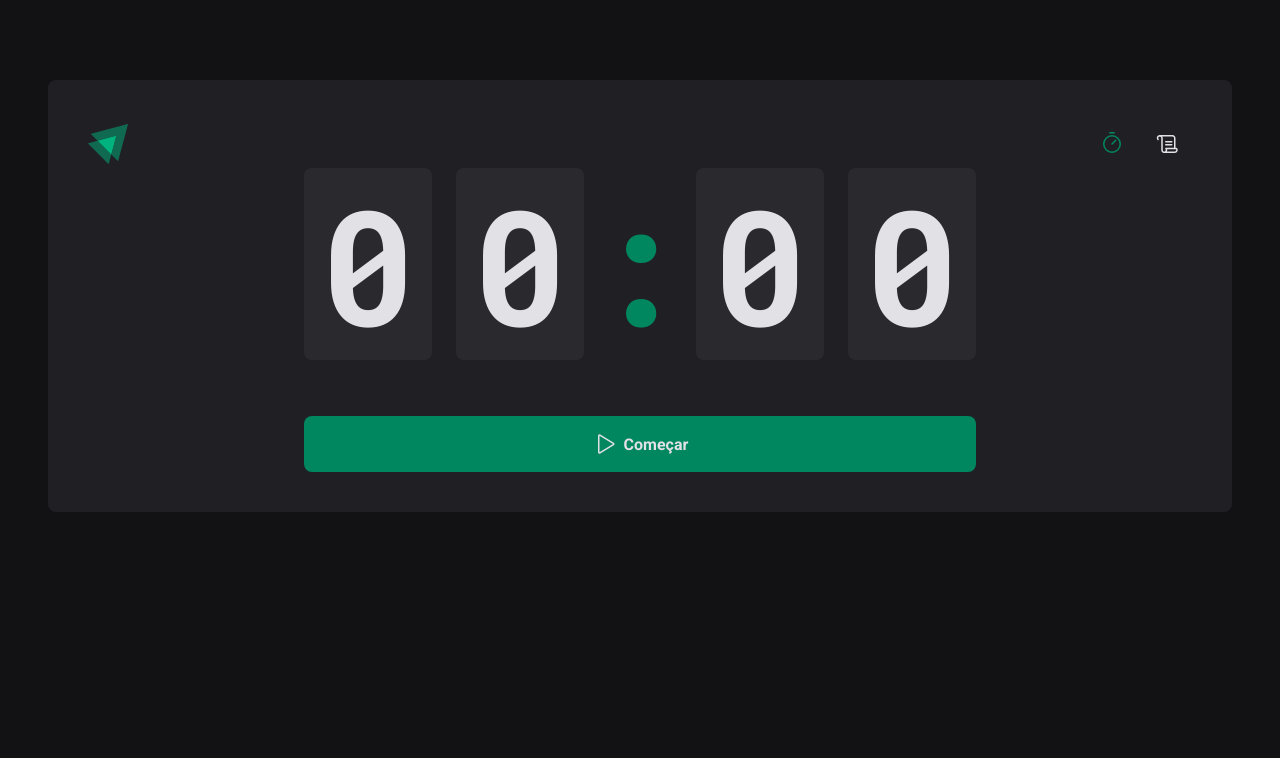
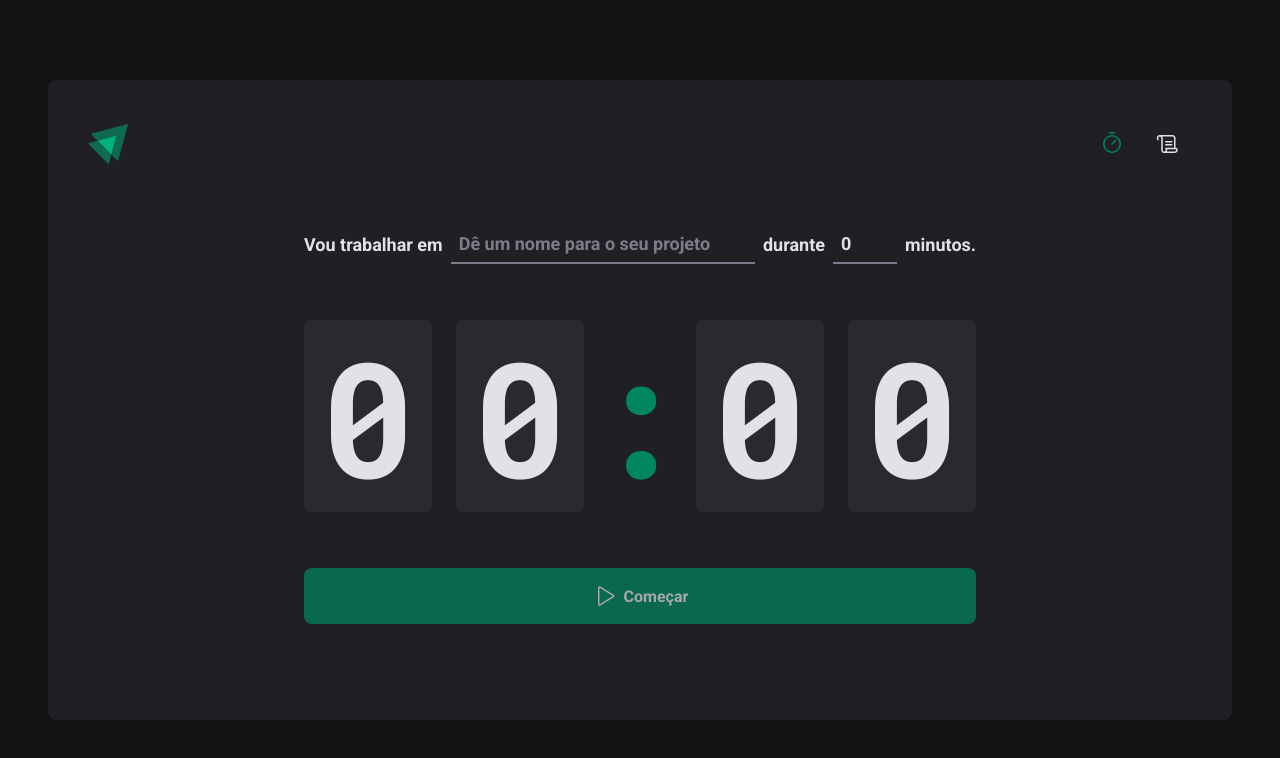
Before and after one commit to brunosllz/Ignite-timer, a React (Vite) app: page / in a window 1280 px wide. Shown: the top 758 px of the page. Built offline with nearby package versions, Linux system fonts and the light colour scheme.

Commit message:
Add context provider on the routes

```diff
--- a/src/App.tsx
+++ b/src/App.tsx
@@ -4,12 +4,15 @@ import { Router } from './Router'
 
 import { defaultTheme } from './styles/theme/default'
 import { GlobalStyle } from './styles/global'
+import { CyclesContextProvider } from './context/CyclesContext'
 
 export function App() {
   return (
     <ThemeProvider theme={defaultTheme}>
       <BrowserRouter>
-        <Router />
+        <CyclesContextProvider>
+          <Router />
+        </CyclesContextProvider>
       </BrowserRouter>
       <GlobalStyle />
     </ThemeProvider>
--- /dev/null
+++ b/src/context/CyclesContext.tsx
@@ -0,0 +1,102 @@
+import { createContext, ReactNode, useState } from 'react'
+
+interface Cycle {
+  id: string
+  task: string
+  minutesAmount: number
+  startDate: Date
+  interruptedDate?: Date
+  fineshedDate?: Date
+}
+
+interface CreateCycleData {
+  task: string
+  minutesAmount: number
+}
+
+interface CyclesContextData {
+  activeCycle: Cycle | undefined
+  activeCycleId: string | null
+  amountSecondsPassed: number
+  markCurrentCycleAsFinished: () => void
+  setSecondsPassed: (second: number) => void
+  createNewCycle: (data: CreateCycleData) => void
+  interruptCurrentCycle: () => void
+}
+
+interface CyclesContextProviderProps {
+  children: ReactNode
+}
+
+export const CyclesContext = createContext({} as CyclesContextData)
+
+export function CyclesContextProvider({
+  children,
+}: CyclesContextProviderProps) {
+  const [cycles, setCycles] = useState<Cycle[]>([])
+  const [activeCycleId, setActiveCycleId] = useState<string | null>(null)
+  const [amountSecondsPassed, setAmountSecoundsPassed] = useState(0)
+
+  const activeCycle = cycles.find((clycle) => clycle.id === activeCycleId)
+
+  function createNewCycle(data: CreateCycleData) {
+    const id = String(new Date().getTime())
+
+    const newCyle: Cycle = {
+      id,
+      task: data.task,
+      minutesAmount: data.minutesAmount,
+      startDate: new Date(),
+    }
+
+    setCycles((state) => [...state, newCyle])
+    setActiveCycleId(id)
+    setAmountSecoundsPassed(0)
+  }
+
+  function interruptCurrentCycle() {
+    setCycles((state) =>
+      state.map((cycle) => {
+        if (cycle.id === activeCycleId) {
+          return { ...cycle, interruptedDate: new Date() }
+        } else {
+          return cycle
+        }
+      }),
+    )
+
+    setActiveCycleId(null)
+  }
+
+  function markCurrentCycleAsFinished() {
+    setCycles((state) =>
+      state.map((cycle) => {
+        if (cycle.id === activeCycleId) {
+          return { ...cycle, fineshedDate: new Date() }
+        } else {
+          return cycle
+        }
+      }),
+    )
+  }
+
+  function setSecondsPassed(seconds: number) {
+    setAmountSecoundsPassed(seconds)
+  }
+
+  return (
+    <CyclesContext.Provider
+      value={{
+        activeCycle,
+        activeCycleId,
+        markCurrentCycleAsFinished,
+        amountSecondsPassed,
+        setSecondsPassed,
+        createNewCycle,
+        interruptCurrentCycle,
+      }}
+    >
+      {children}
+    </CyclesContext.Provider>
+  )
+}
--- a/src/pages/Home/components/Countdown/index.tsx
+++ b/src/pages/Home/components/Countdown/index.tsx
@@ -1,12 +1,16 @@
-import { useContext, useEffect, useState } from 'react'
+import { useContext, useEffect } from 'react'
 import { CountdownContainer, Separator } from './styles'
 import { differenceInSeconds } from 'date-fns'
-import { CyclesContext } from '../..'
+import { CyclesContext } from '../../../../context/CyclesContext'
 
 export function Countdown() {
-  const { activeCycle, activeCycleId, markCurrentCycleAsFinished } =
-    useContext(CyclesContext)
-  const [amountSecondsPassed, setAmountSecoundsPassed] = useState(0)
+  const {
+    activeCycle,
+    activeCycleId,
+    markCurrentCycleAsFinished,
+    amountSecondsPassed,
+    setSecondsPassed,
+  } = useContext(CyclesContext)
 
   const totalSeconds = activeCycle ? activeCycle.minutesAmount * 60 : 0
 
@@ -31,10 +35,10 @@ export function Countdown() {
         if (secoundsDifference >= totalSeconds) {
           markCurrentCycleAsFinished()
 
-          setAmountSecoundsPassed(totalSeconds)
+          setSecondsPassed(totalSeconds)
           clearInterval(interval)
         } else {
-          setAmountSecoundsPassed(secoundsDifference)
+          setSecondsPassed(secoundsDifference)
         }
       }, 1000)
     }
@@ -42,7 +46,13 @@ export function Countdown() {
     return () => {
       clearInterval(interval)
     }
-  }, [activeCycle, totalSeconds, activeCycleId, markCurrentCycleAsFinished])
+  }, [
+    activeCycle,
+    totalSeconds,
+    activeCycleId,
+    markCurrentCycleAsFinished,
+    setSecondsPassed,
+  ])
 
   useEffect(() => {
     if (activeCycle) {
--- a/src/pages/Home/components/NewCycleForm/index.tsx
+++ b/src/pages/Home/components/NewCycleForm/index.tsx
@@ -1,28 +1,12 @@
+import { useContext } from 'react'
+
 import { FormContainer, MinutesAmountInput, TaskInput } from './styles'
-import { useForm } from 'react-hook-form'
-import * as zod from 'zod'
-import { zodResolver } from '@hookform/resolvers/zod'
-
-const newCycleFormValidationSchema = zod.object({
-  task: zod.string().min(1, 'Informe a tarefa'),
-  minutesAmount: zod
-    .number()
-    .min(5, 'O ciclo precisa ser de no maximo 60 minutos.')
-    .max(60, 'O ciclo precisa ser de no maximo 60 minutos.'),
-})
-
-type NewCicleFormData = zod.infer<typeof newCycleFormValidationSchema>
+import { useFormContext } from 'react-hook-form'
+import { CyclesContext } from '../../../../context/CyclesContext'
 
 export function NewCycleForm() {
-  const { register, handleSubmit, watch } = useForm<NewCicleFormData>({
-    resolver: zodResolver(newCycleFormValidationSchema),
-    defaultValues: {
-      task: '',
-      minutesAmount: 0,
-    },
-  })
-
-  const task = watch('task')
+  const { activeCycle } = useContext(CyclesContext)
+  const { register } = useFormContext()
 
   return (
     <FormContainer>
--- a/src/pages/Home/index.tsx
+++ b/src/pages/Home/index.tsx
@@ -1,103 +1,66 @@
-import { createContext, useEffect, useState } from 'react'
+import { useContext } from 'react'
 import {
   HomeContainer,
   StartCountDownButton,
   StopCountDownButton,
 } from './styles'
+import { useForm, FormProvider } from 'react-hook-form'
+import * as zod from 'zod'
+import { zodResolver } from '@hookform/resolvers/zod'
 
 import { NewCycleForm } from './components/NewCycleForm'
 import { Countdown } from './components/Countdown'
 
-import { Play } from 'phosphor-react'
+import { HandPalm, Play } from 'phosphor-react'
+import { CyclesContext } from '../../context/CyclesContext'
 
-interface Cycle {
-  id: string
-  task: string
-  minutesAmount: number
-  startDate: Date
-  interruptedDate?: Date
-  fineshedDate?: Date
-}
+const newCycleFormValidationSchema = zod.object({
+  task: zod.string().min(1, 'Informe a tarefa'),
+  minutesAmount: zod
+    .number()
+    .min(5, 'O ciclo precisa ser de no maximo 60 minutos.')
+    .max(60, 'O ciclo precisa ser de no maximo 60 minutos.'),
+})
 
-interface CyclesContextData {
-  activeCycle: Cycle | undefined
-  activeCycleId: string | null
-  markCurrentCycleAsFinished: () => void
-}
-
-export const CyclesContext = createContext({} as CyclesContextData)
+type NewCicleFormData = zod.infer<typeof newCycleFormValidationSchema>
 
 export function Home() {
-  const [cycles, setCycles] = useState<Cycle[]>([])
-  const [activeCycleId, setActiveCycleId] = useState<string | null>(null)
-  const [amountSecondsPassed, setAmountSecoundsPassed] = useState(0)
+  const { createNewCycle, activeCycle, interruptCurrentCycle } =
+    useContext(CyclesContext)
 
-  // function handleCreateNewCycle(data: NewCicleFormData) {
-  //   const id = String(new Date().getTime())
+  const newCycleForm = useForm<NewCicleFormData>({
+    resolver: zodResolver(newCycleFormValidationSchema),
+    defaultValues: {
+      task: '',
+      minutesAmount: 0,
+    },
+  })
 
-  //   const newCyle: Cycle = {
-  //     id,
-  //     task: data.task,
-  //     minutesAmount: data.minutesAmount,
-  //     startDate: new Date(),
-  //   }
+  const { handleSubmit, watch, reset } = newCycleForm
 
-  //   setCycles((state) => [...state, newCyle])
-  //   setActiveCycleId(id)
-  //   setAmountSecoundsPassed(0)
-  // }
-
-  const activeCycle = cycles.find((clycle) => clycle.id === activeCycleId)
-
-  function markCurrentCycleAsFinished() {
-    setCycles((state) =>
-      state.map((cycle) => {
-        if (cycle.id === activeCycleId) {
-          return { ...cycle, fineshedDate: new Date() }
-        } else {
-          return cycle
-        }
-      }),
-    )
+  function handleCreateNewCycle(data: NewCicleFormData) {
+    createNewCycle(data)
+    reset()
   }
 
-  function handleInterruptCycle() {
-    setCycles((state) =>
-      state.map((cycle) => {
-        if (cycle.id === activeCycleId) {
-          return { ...cycle, interruptedDate: new Date() }
-        } else {
-          return cycle
-        }
-      }),
-    )
-
-    setActiveCycleId(null)
-  }
-
-  // const isSubmitDisabled = !task
+  const task = watch('task')
+  const isSubmitDisabled = !task
 
   return (
     <HomeContainer>
-      <form /* onSubmit={handleSubmit(handleCreateNewCycle)} */>
-        <CyclesContext.Provider
-          value={{ activeCycle, activeCycleId, markCurrentCycleAsFinished }}
-        >
-          {/* <NewCycleForm /> */}
-          <Countdown />
-        </CyclesContext.Provider>
+      <form onSubmit={handleSubmit(handleCreateNewCycle)}>
+        <FormProvider {...newCycleForm}>
+          <NewCycleForm />
+        </FormProvider>
+        <Countdown />
 
         {activeCycle ? (
-          <StopCountDownButton
-            type="button"
-            onClick={handleInterruptCycle}
-            // disabled={isSubmitDisabled}
-          >
-            <Play size={24} />
+          <StopCountDownButton type="button" onClick={interruptCurrentCycle}>
+            <HandPalm size={24} />
             Interromper
           </StopCountDownButton>
         ) : (
-          <StartCountDownButton type="submit" /* disabled={isSubmitDisabled} */>
+          <StartCountDownButton type="submit" disabled={isSubmitDisabled}>
             <Play size={24} />
             Começar
           </StartCountDownButton>
--- a/src/pages/Home/styles.ts
+++ b/src/pages/Home/styles.ts
@@ -6,6 +6,7 @@ export const HomeContainer = styled.main`
   flex-direction: column;
   align-items: center;
   justify-content: center;
+  padding: 3.5rem;
 
   form {
     display: flex;
```
